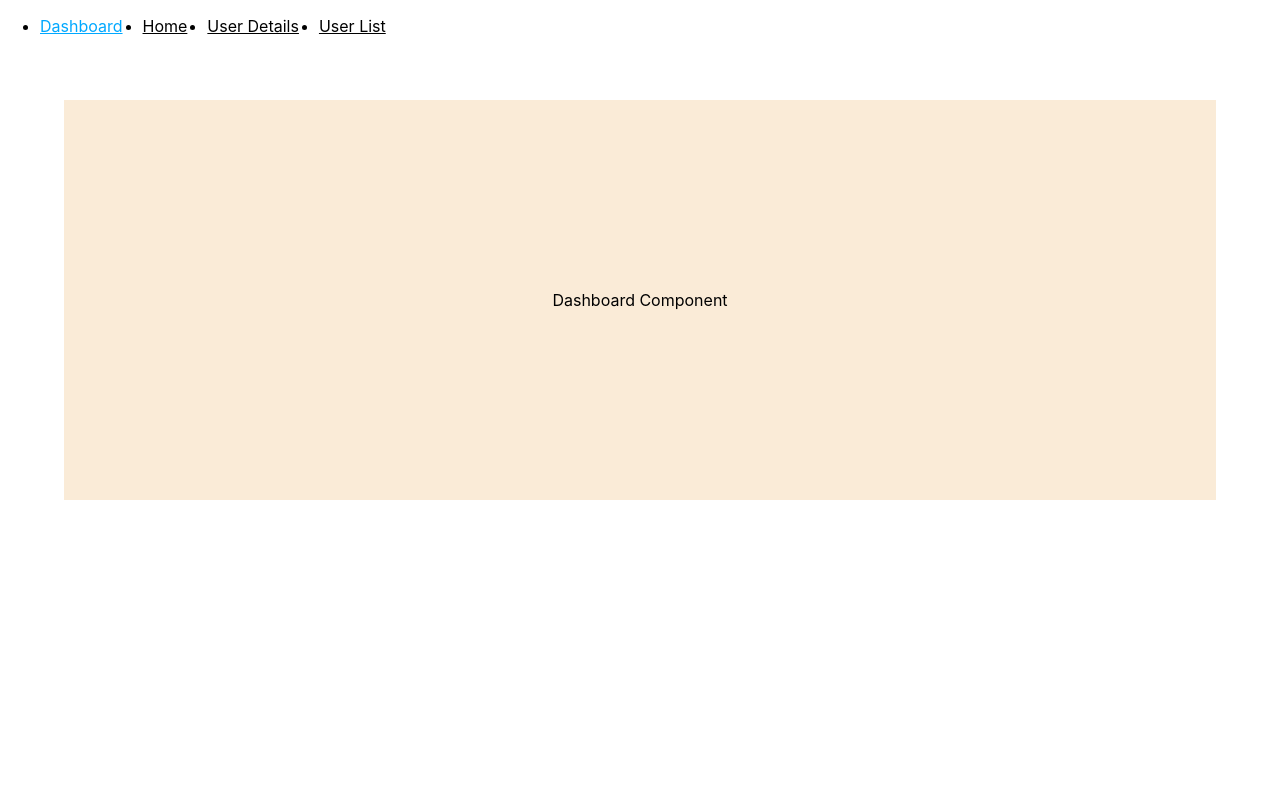
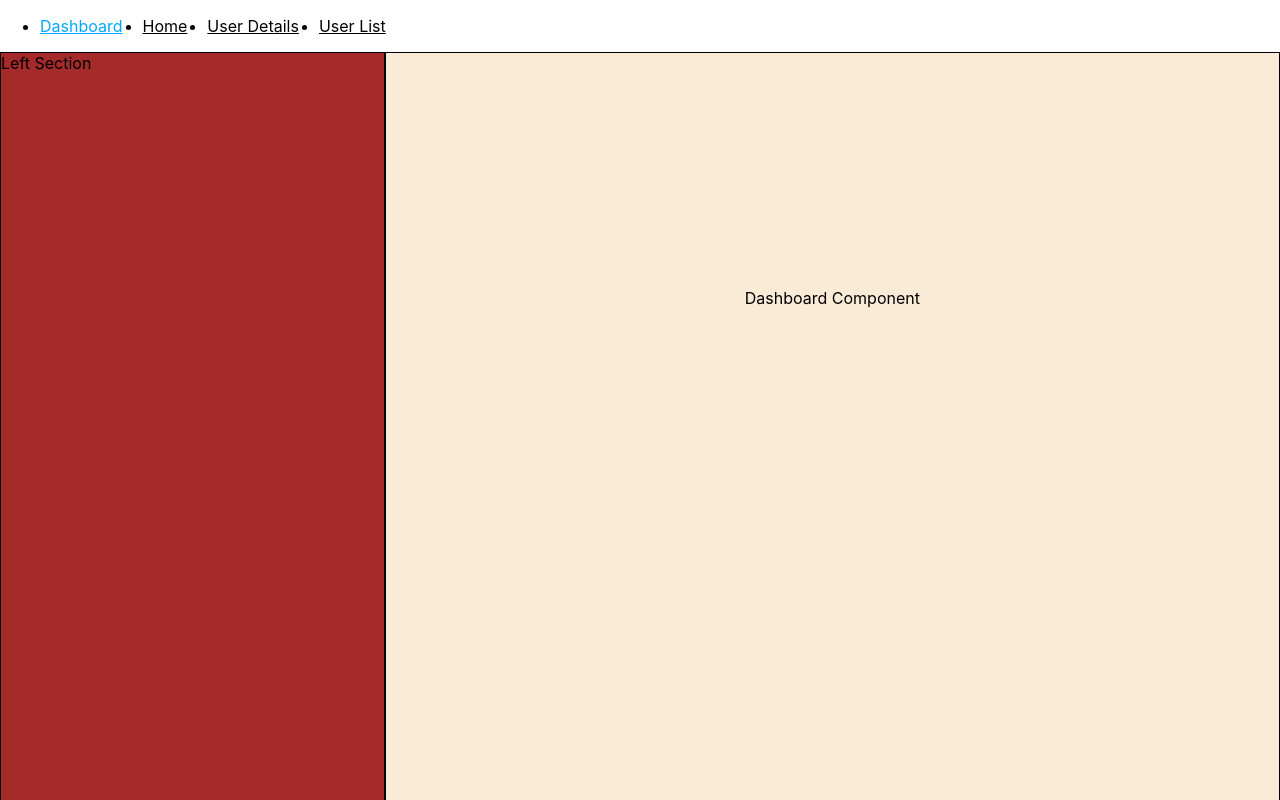
Before and after one commit to shailus1029/React-learning, a React (Create React App) app: page / in a window 1280 px wide. Shown: the top 800 px of the page. Built offline with nearby package versions, Linux system fonts and the light colour scheme; the HTML template or start-up script is replaced by a standard one.

Commit message:
Adding comments

```diff
--- a/src/App.css
+++ b/src/App.css
@@ -28,6 +28,26 @@
   color: #61dafb;
 }
 
+.left {
+  width: 30%;
+  height: 1000px;
+  background-color: brown;
+  border: 1px solid #000;
+}
+
+.right {
+  width: 70%;
+  height: 1000px;
+  background-color: antiquewhite;
+  border: 1px solid #000;
+
+}
+
+.main {
+  display: flex;
+  flex-direction: row
+}
+
 @keyframes App-logo-spin {
   from {
     transform: rotate(0deg);
--- a/src/App.js
+++ b/src/App.js
@@ -1,6 +1,6 @@
 import React, { lazy, Suspense } from "react";
 import Dashboard from "./Components/Dashboard.tsx";
-import User from "./Components/User.tsx";
+// import User from "./Components/User.tsx";
 import UserList from "./Components/Users.tsx";
 import { Routes, Route } from "react-router-dom";
 import NavBar from "./Components/Navbar.tsx";
@@ -8,6 +8,7 @@ import NoMatch from "./Components/NoMatch.tsx";
 import "./App.css";
 
 /* Lazy loading routing */
+const User = lazy(() => import('./Components/User.tsx'))
 const Home = lazy(() => import("./Components/Home.tsx"));
 const ProductDetails = lazy(() => import("./Components/ProductDetails.tsx"));
 
@@ -15,16 +16,28 @@ const App = () => {
   return (
     <>
       <NavBar />
+      <div className="main">
+        <div className="left">Left Section</div>
+        <div className="right">
           <Suspense fallback={<div className="container">Loading...</div>}>
             <Routes>
+              {/* Default Route */}
               <Route path="/" element={<Dashboard />} />
+
+              {/* Static Route */}
               <Route path="/home" element={<Home />} />
               <Route path="/usersList" element={<UserList />} />
               <Route path="/userDetails" element={<User />} />
+
+              {/* Dynamic Route */}
               <Route path="/products/:slug" element={<ProductDetails />} />
+
+              {/* Not Found Route */}
               <Route path="*" element={<NoMatch />} />
             </Routes>
           </Suspense>
+        </div>
+      </div>
     </>
   );
 };
```
Lines whose indentation alone changed are shown as unchanged.
